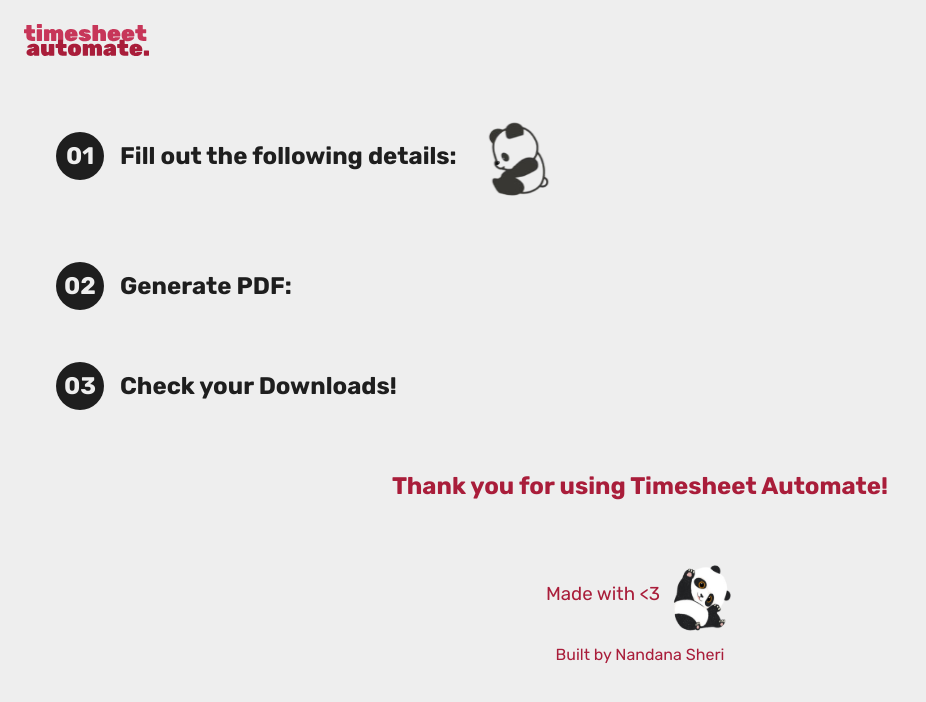
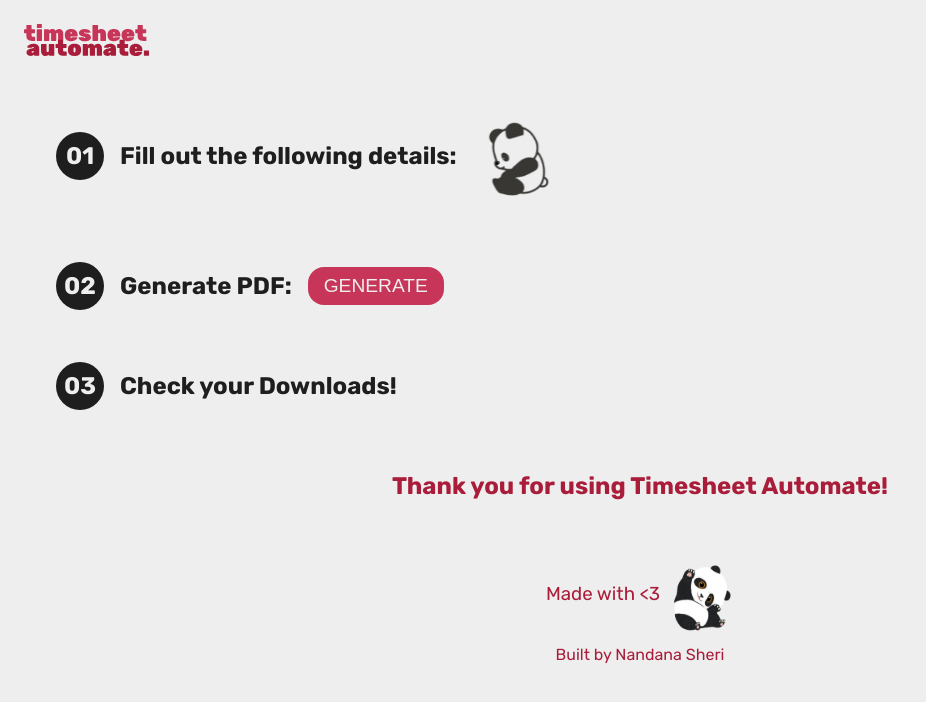
Before and after one commit to nandanasheri/timesheet-automate, a React (Create React App) app in the folder client/: page /generate in a window 1280 px wide. Shown: the top 702 px of the page, without its empty margins (0-926 px from the left). Built offline with nearby package versions, Linux system fonts and the light colour scheme.

Commit message:
added generate button

```diff
--- a/client/src/views/GeneratePDFPage/GeneratePDFPage.js
+++ b/client/src/views/GeneratePDFPage/GeneratePDFPage.js
@@ -19,6 +19,7 @@
             <div className={styles["generate-form-title"]}>
                 <div className={styles["generate-circle"]}>02</div>
                 <h2>Generate PDF:</h2>
+                <button type="button" className={styles["generate-button"]}>GENERATE</button>
             </div>
 
             <div className={styles["generate-form-title"]}>
--- a/client/src/views/GeneratePDFPage/GeneratePDFPage.module.css
+++ b/client/src/views/GeneratePDFPage/GeneratePDFPage.module.css
@@ -71,3 +71,19 @@
 .generate-thankyou > h2 {
     color: #A91D3A;
 }
+
+.generate-button {
+    font-weight: 400;
+    font-size: 1.2rem;
+    color: #EEEEEE;
+    background-color: #C73659;
+    border-radius: 1rem;
+    padding: 0.5rem 1rem 0.5rem 1rem;
+    border: none;
+}
+
+.generate-button:hover {
+    background-color: #e44767;
+    cursor: pointer;
+    opacity: 0.7;
+}
```
